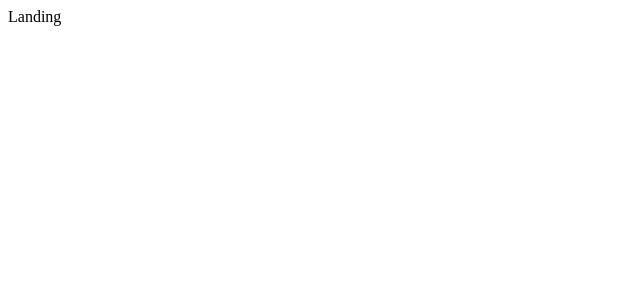
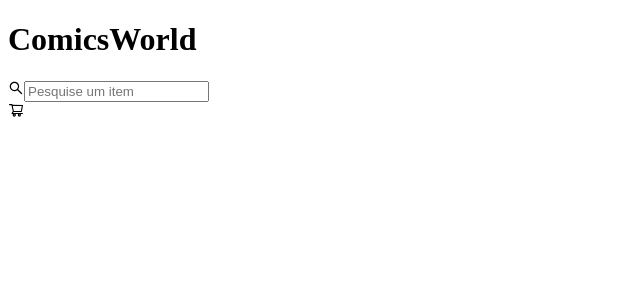
Before and after one commit to luizabarros/comicsworld, a React (Create React App) app: page / in a window 1280 px wide. Shown: the top 300 px of the page, without its empty margins (0-640 px from the left). Built offline with nearby package versions, Linux system fonts and the light colour scheme.

Commit message:
feat: add header without css and interactvity

```diff
--- a/src/components/Header/Header.tsx
+++ b/src/components/Header/Header.tsx
@@ -0,0 +1,22 @@
+import { AiOutlineShoppingCart, AiOutlineSearch } from "react-icons/ai"
+
+const Header = () => {
+    return (
+        <header>
+            <h1>ComicsWorld</h1>
+
+            <div>
+                <AiOutlineSearch/>
+                <input
+                type="search"
+                name="searchbar"
+                id="searchbar"
+                placeholder="Pesquise um item"/>
+            </div>
+
+            <AiOutlineShoppingCart/>
+        </header>
+    )
+}
+
+export default Header
--- a/src/pages/Cart/Cart.tsx
+++ b/src/pages/Cart/Cart.tsx
@@ -1,6 +1,8 @@
+import Header from "../../components/Header/Header"
+
 const Cart = () => {
     return (
-        <></>
+        <Header/>
     )
 }
 
--- a/src/pages/ExpandedItem/ExpandedItem.tsx
+++ b/src/pages/ExpandedItem/ExpandedItem.tsx
@@ -1,6 +1,8 @@
+import Header from "../../components/Header/Header"
+
 const ExpandedItem = () => {
     return (
-        <></>
+        <Header/>
     )
 }
 
--- a/src/pages/LandingPage/LandingPage.tsx
+++ b/src/pages/LandingPage/LandingPage.tsx
@@ -1,6 +1,8 @@
+import Header from "../../components/Header/Header"
+
 const LandingPage = () => {
     return (
-        <>Landing</>
+        <Header/>
     )
 }
 
```
